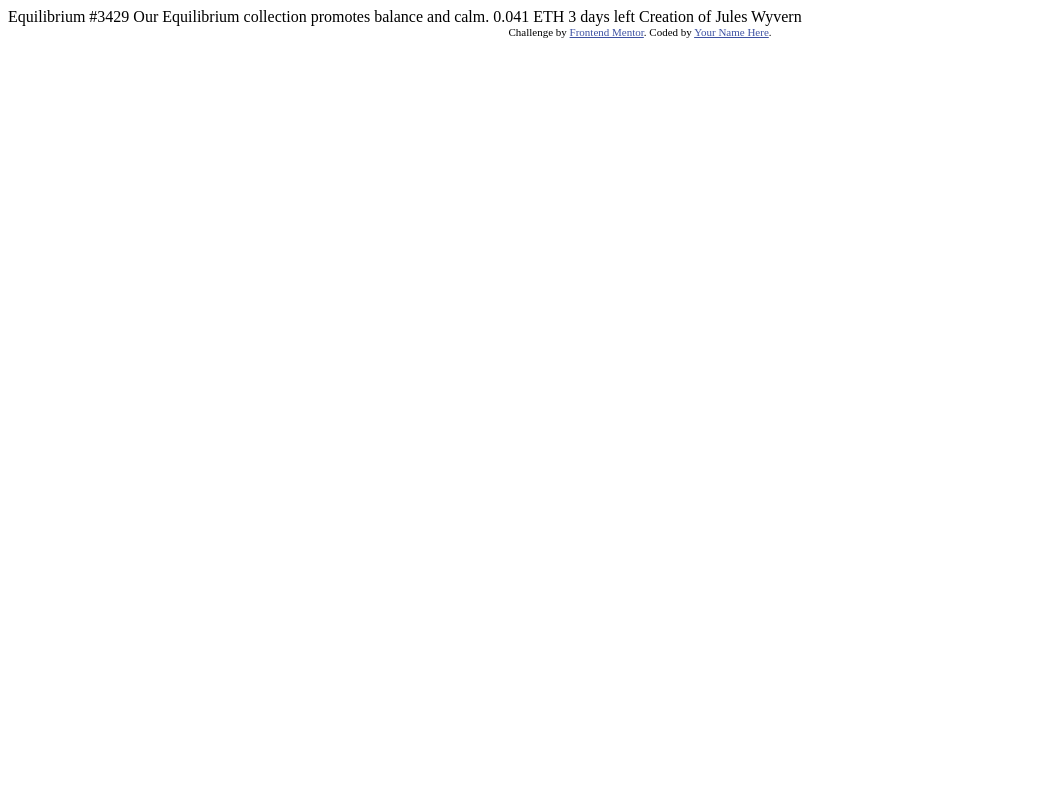
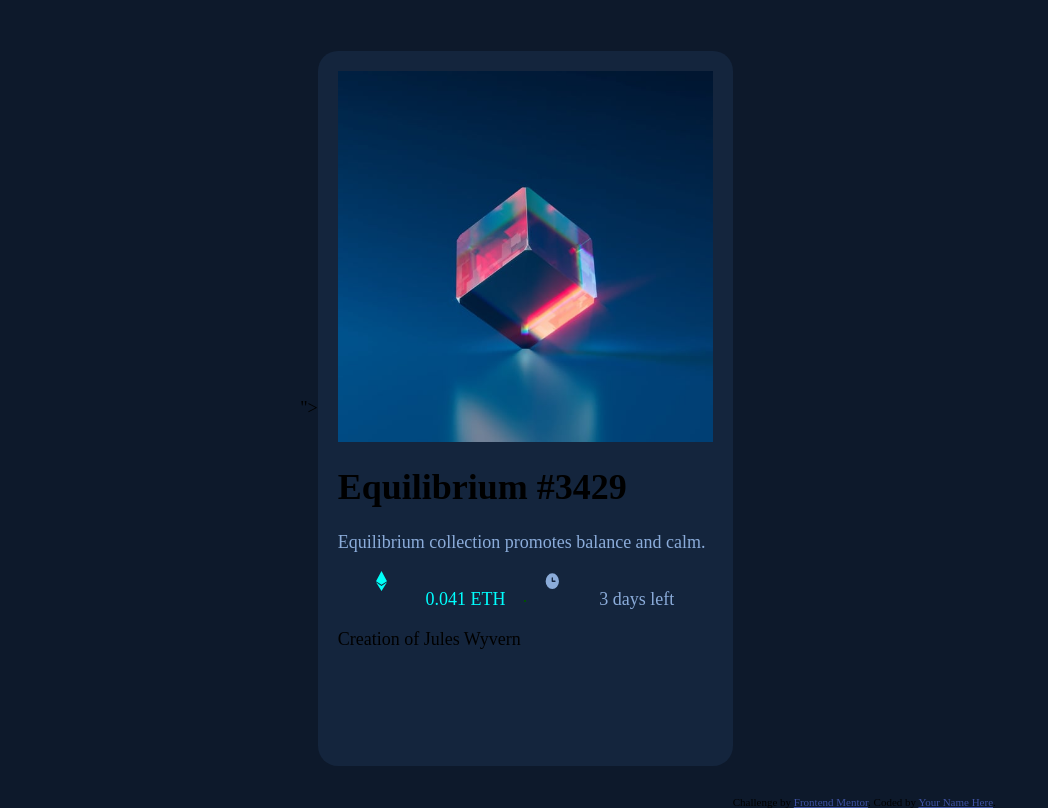
Before and after one commit to BraveSoul33/nftpreview-project, a plain HTML site: page index.html in a window 1280 px wide. Shown: the whole page, without its empty margins (0-1048 px from the left). Drawn offline with Linux system fonts and the light colour scheme.

Commit message:
set up initial structure for html and css
delve into placement and styling

```diff
--- a/index.html
+++ b/index.html
@@ -1,33 +1,50 @@
 <!DOCTYPE html>
 <html lang="en">
+
 <head>
   <meta charset="UTF-8">
   <meta name="viewport" content="width=device-width, initial-scale=1.0"> <!-- displays site properly based on user's device -->
-
+  <link rel="stylesheet" href="style.css">
   <link rel="icon" type="image/png" sizes="32x32" href="./images/favicon-32x32.png">
-
+  <link rel="stylesheet" href="<link rel="preconnect" href="https://fonts.googleapis.com">
+  <link rel="preconnect" href="https://fonts.gstatic.com" crossorigin>
+  <link href="https://fonts.googleapis.com/css2?family=Outfit:wght@300;400;600&display=swap" rel="stylesheet">">
   <title>Frontend Mentor | NFT preview card component</title>
-
-  <!-- Feel free to remove these styles or customise in your own stylesheet 👍 -->
   <style>
     .attribution { font-size: 11px; text-align: center; }
     .attribution a { color: hsl(228, 45%, 44%); }
   </style>
+
 </head>
+
 <body>
+  <main>
+    <img class="cube" src="images/image-equilibrium.jpg" alt="a glowing cube">
 
-  Equilibrium #3429
+    <div class="textcontent">
+      <h1 class="header">Equilibrium #3429</h1>
 
-  Our Equilibrium collection promotes balance and calm.
+      <p class="subheader">Equilibrium collection promotes balance and calm.</p>
+    </div>
 
-  0.041 ETH
-  3 days left
+    <div class="bottom">
+      <div class="container">
+        <img class="eicon" src="images/icon-ethereum.svg" alt="an Ethereum icon">
+        <p class="ethereum">0.041 ETH</p>
+        <img class="clock" src="images/icon-clock.svg" alt="a small clock icon">
+        <p class="timeleft">3 days left</p>
+      </div>
 
-  Creation of Jules Wyvern
+      <hr color="hsl(215, 32%, 27%)">
+
+      <p>Creation of Jules Wyvern</p>
+    </div>
+  </main>
 
   <div class="attribution">
     Challenge by <a href="https://www.frontendmentor.io?ref=challenge" target="_blank">Frontend Mentor</a>.
     Coded by <a href="#">Your Name Here</a>.
   </div>
 </body>
+
 </html>
--- /dev/null
+++ b/style.css
@@ -0,0 +1,77 @@
+:root
+--mainbg: hsl(217, 54%, 11%);
+--cardbg: hsl(216, 50%, 16%);
+--line: hsl(215, 32%, 27%);
+--cyan: hsl(178, 100%, 50%);
+--softblue: hsl(215, 51%, 70%);
+--outfitfont: font-family: 'Outfit', sans-serif;
+
+* {
+margin: 0;
+padding: 0;
+box-sizing: border-box;
+}
+
+html {
+    height: 100%;
+}
+
+body {
+    display: flex;
+    flex-direction: row;
+    height: 100%;
+    width: 100%;
+    justify-content: center;
+    align-items: center;
+    background: hsl(217, 54%, 11%);
+    overflow: hidden;
+    font-size: 18px;
+}
+
+main {
+    background: hsl(216, 50%, 16%);
+    display: flex;
+    flex-direction: column;
+    border-radius: 20px;
+    height: 675px;
+    width: 375px;
+    padding: 20px;
+}
+
+.cube {
+    height: 55%;
+}
+
+.textcontent {
+
+}
+
+.bottom {
+    display: flex;
+    flex-direction: column;
+    height: 45%;
+}
+
+.subheader {
+    color: hsl(215, 51%, 70%);
+}
+
+.container {
+    display: flex;
+    justify-content: space-evenly;
+    max-height: 20px;
+
+}
+
+.ethereum {
+    color: cyan;
+}
+
+.timeleft {
+    color: hsl(215, 51%, 70%);
+}
+
+.attribution {
+    align-self: flex-end;
+    justify-self: flex-end;
+}
```
